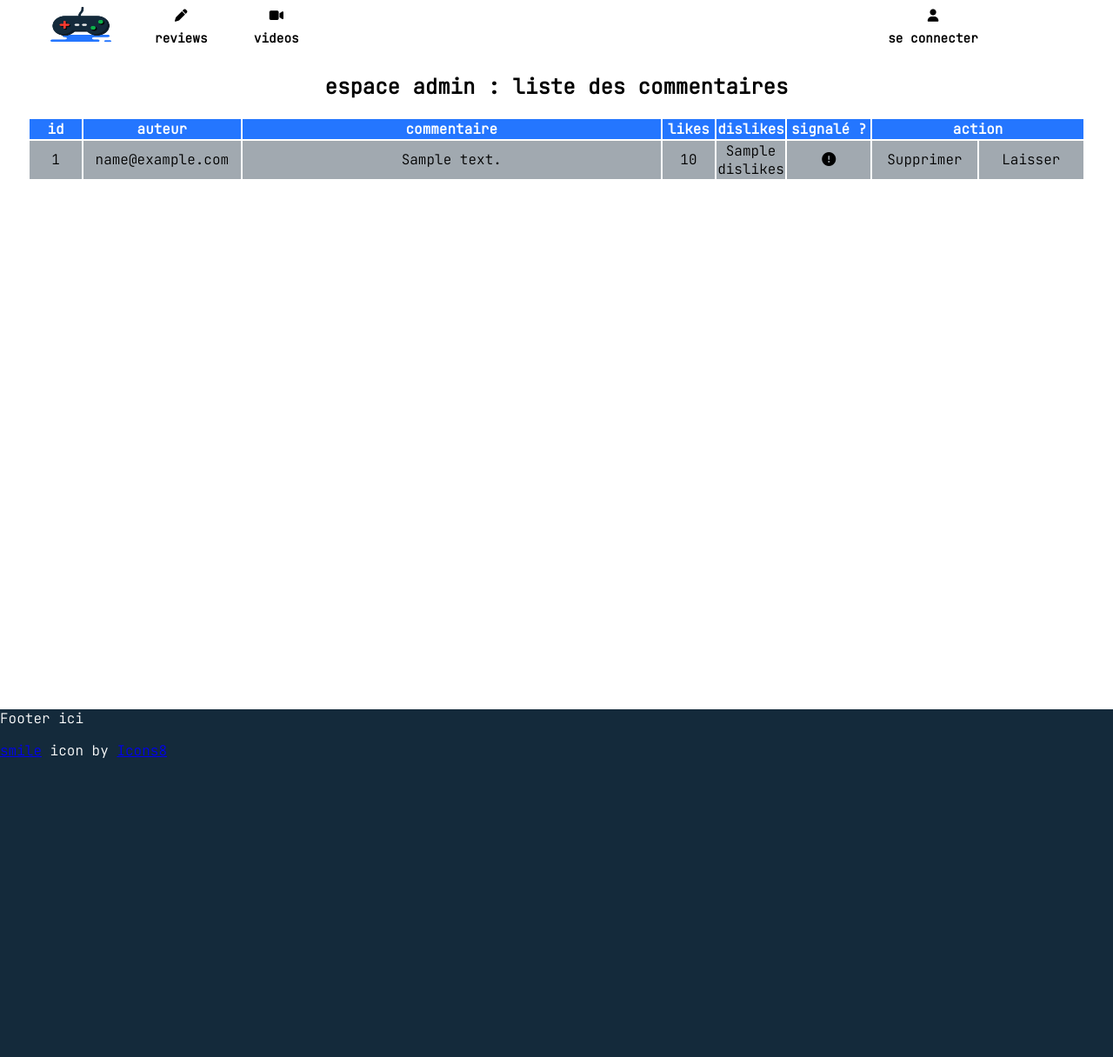
After one commit to GerardHubert/papajoueur, a Symfony app: template templates/admin/comments.html.twig in a window 1280 px wide. The commit adds this page. Shown: the whole page at 87% size. Run offline with Twig, Linux system fonts and the light colour scheme; the template is opened without the code that fills it: most values are stand-ins (such as "Sample title", 1, 10 or a date in 2020); some libraries are stand-ins or nearby versions.

Commit message:
add: comment likes, dislikes, report, delete,moderation

```diff
--- /dev/null
+++ b/public/styles/admin/comments.css
@@ -0,0 +1,58 @@
+.comments-section {
+  width: 100%;
+  min-height: 92vh;
+  display: flex;
+  flex-direction: column;
+  align-items: center;
+}
+
+.comments-table {
+  width: 95%;
+}
+
+.comments-table-head {
+  background-color: #2476ff;
+  color: white;
+}
+
+.comments-table-row td {
+  text-align: center;
+}
+
+.comment-id,
+.comment-list-likes,
+.comment-list-dislikes {
+  width: 5%;
+}
+
+.comment-list-author {
+  width: 15%;
+}
+
+.comment-review-title {
+  width: 40%;
+}
+
+.comment-reported {
+  width: 8%;
+}
+
+.comment-delete,
+.comment-ok {
+  width: 10%;
+}
+
+.comments-table-row:nth-child(odd) {
+  background-color: rgba(20, 42, 59, 0.4);
+}
+
+.comment-delete a,
+.comment-ok a {
+  text-decoration: none;
+  color: black
+}
+
+.comment-delete a:hover,
+.comment-ok a:hover {
+  cursor: pointer;
+}
--- a/public/styles/app.css
+++ b/public/styles/app.css
@@ -13,6 +13,7 @@
 @import "/styles/home.css";
 @import "/styles/error403.css";
 @import "/styles/avatar_change.css";
+@import "/styles/admin/comments.css";
 
 body {
   margin: 0;
--- a/src/Entity/Comment.php
+++ b/src/Entity/Comment.php
@@ -35,7 +35,7 @@ class Comment
     private ?int $dislikes = null;
 
     #[ORM\Column(nullable: true)]
-    private ?bool $reported = null;
+    private ?bool $reported = false;
 
     public function getId(): ?int
     {
--- /dev/null
+++ b/templates/admin/comments.html.twig
@@ -0,0 +1,49 @@
+{% extends "base.html.twig" %}
+
+{% block title %}
+	Papajoueur - Admin - Comments
+{% endblock %}
+
+{% block body %}
+	<section class="comments-section">
+		<h1 class='comments-section-title'>espace admin : liste des commentaires</h1>
+		<table class="comments-table">
+			<thead class='comments-table-head'>
+				<tr>
+					<th>id</th>
+					<th>auteur</th>
+					<th>commentaire</th>
+					<th>likes</th>
+					<th>dislikes</th>
+					<th>signalé ?</th>
+					<th colspan='2'>action</th>
+				</tr>
+			</thead>
+			<tbody class='comments-table-body'>
+				{% for comment in comments %}
+					<tr class='comments-table-row'>
+						<td class='comment-id'>{{ comment.id }}</td>
+						<td class='comment-list-author'>{{ comment.author.email }}</td>
+						<td class='comment-review-title'>{{ comment.content }}</td>
+						<td class='comment-list-likes'>{{ comment.likes }}</td>
+						<td class='comment-list-dislikes'>{{ comment.dislikes }}</td>
+						<td class='comment-reported'>
+							{% if comment.reported == true %}
+								<i class="fa-solid fa-circle-exclamation"></i>
+							{% endif %}
+							{% if comment.reported == false %}
+								Validé
+							{% endif %}
+						</td>
+						<td class='comment-delete'>
+							<a href="{{ path('app_admin_comment_delete', {'id': comment.id}) }}">Supprimer</a>
+						</td>
+						<td class='comment-ok'>
+							<a href="{{ path('app_admin_comment_allow', {'id': comment.id}) }}">Laisser</a>
+						</td>
+					</tr>
+				{% endfor %}
+			</tbody>
+		</table>
+	</section>
+{% endblock %}
--- a/templates/review_show.html.twig
+++ b/templates/review_show.html.twig
@@ -67,7 +67,7 @@
 				</div>
 			</aside>
 		</div>
-		<section class="comment-section">
+		<section id='comment-section' class="comment-section">
 			<header class="comment-section-header">
 				<h2 class="comment-section-title">commentaires</h2>
 				{% if app.user == null %}
--- a/templates/shared/__navbar.html.twig
+++ b/templates/shared/__navbar.html.twig
@@ -17,19 +17,23 @@
 					{% if role == 'ROLE_ADMIN' %}
 						<a href="{{path('app_admin_reviews')}}" class="nav-item">
 							<i class="fa-solid fa-screwdriver-wrench"></i>
-							<span>liste reviews</span>
+							<span>reviews</span>
 						</a>
 						<a href="{{path('app_admin_drafts')}}" class="nav-item">
 							<i class="fa-solid fa-screwdriver-wrench"></i>
-							<span>liste brouillons</span>
+							<span>brouillons</span>
 						</a>
 						<a href="{{ path('app_admin_game_search') }}" class="nav-item">
 							<i class="fa-solid fa-screwdriver-wrench"></i>
 							<span>nouvelle review</span>
 						</a>
-						<a href="#" class="nav-item">
+						<a href="{{ path('app_admin_comments') }}" class="nav-item">
 							<i class="fa-solid fa-comment"></i>
-							<span>modération</span>
+							<span>commentaires</span>
+						</a>
+						<a href="{{ path('app_admin_comments_reported') }}" class="nav-item">
+							<i class="fa-solid fa-comment"></i>
+							<span>à modérer</span>
 						</a>
 					{% endif %}
 				{% endfor %}
```
Also changed, not shown: migrations/Version20230727163941.php (added, +31 -0 lines), migrations/Version20230727164555.php (added, +31 -0 lines), public/styles/one_review.css (+33 -4 lines), src/Controller/Admin/CommentController.php (added, +78 -0 lines), src/Controller/Comment/CommentController.php (+51 -2 lines), src/DataFixtures/AppFixtures.php (+7 -4 lines), src/Repository/CommentRepository.php (+9 -0 lines), src/Repository/UserRepository.php (+9 -0 lines), templates/admin/reported_comments.html.twig (added, +46 -0 lines), templates/shared/__comment.html.twig (+27 -7 lines), tests/admin/CommentControllerTest.php (added, +39 -0 lines), public/uploads/avatar/avatar_64c28a51194c6.jpeg (added).
